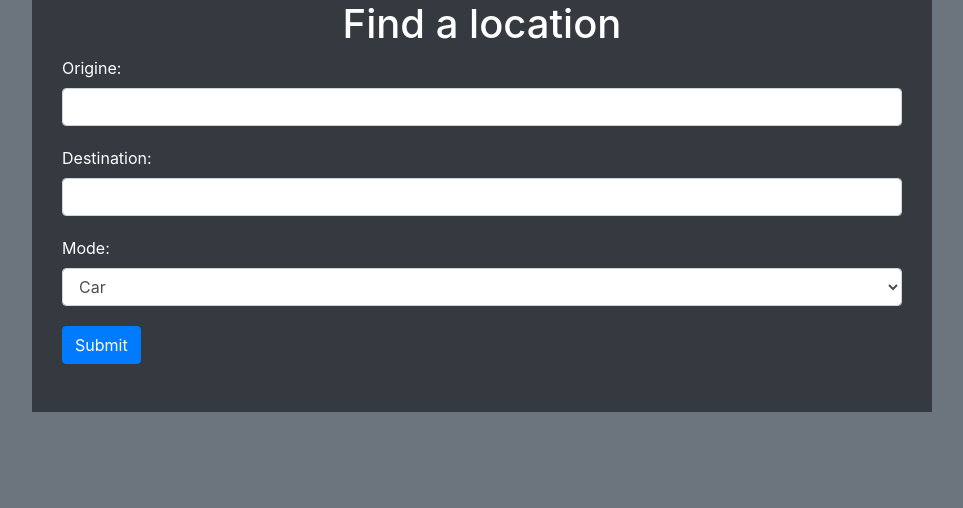
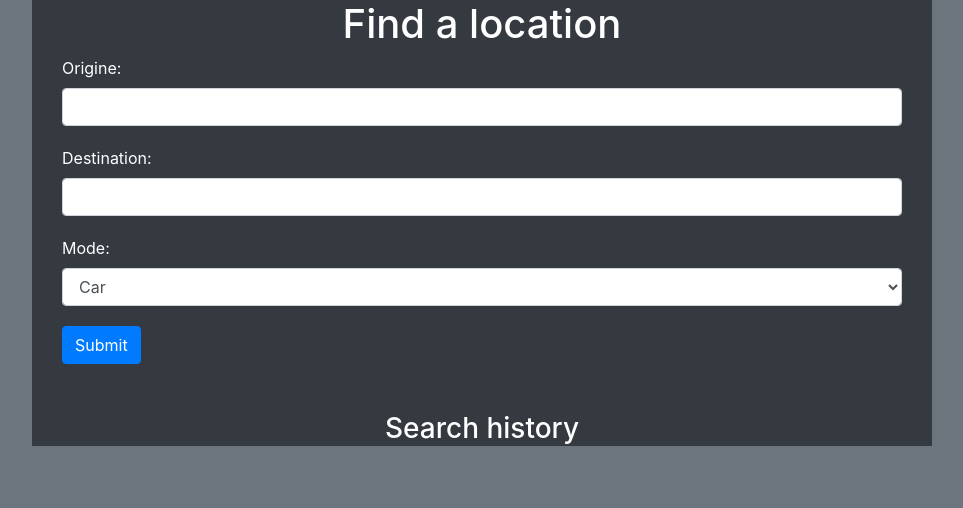
Before and after one commit to Nicolas-Bilj/TechPlus, a Flask app: page / in a window 1280 px wide. Shown: the part 50-558 px from the top of the page, without its empty margins (158-1121 px from the left). Run offline with Flask 3, Linux system fonts and the light colour scheme; some libraries are stand-ins or nearby versions.

Commit message:
[ADD] History search

```diff
--- a/midterm/app.py
+++ b/midterm/app.py
@@ -4,10 +4,14 @@ import json
 
 app = Flask(__name__, template_folder='templates', static_folder='staticFiles')
 app.secret_key = 'WBZiK?mS$SvA20D&0zMHJ5bYZu7a96'
+app.config['SEARCH_HISTORY'] = []
 
 @app.route('/')
 def index():
-    return render_template('index.html')
+    # return render_template('index.html')
+    search_history = session.get('search_history', app.config['SEARCH_HISTORY'])
+    return render_template('index.html', history=search_history)
+
 
 @app.route('/locate')
 def locate():
@@ -40,7 +44,11 @@ def submit():
 
     if value1 != '' and value2 != '' and mode != None:
         result, streetMap = trip(value1, value2, mode)
-    return render_template('index.html', result=result, streetMap=streetMap)
+
+        # Ajouter la recherche à l'historique
+        app.config['SEARCH_HISTORY'].append({'origin': value1, 'destination': value2, 'mode': mode})
+        session['search_history'] = app.config['SEARCH_HISTORY']
+    return render_template('index.html', result=result, streetMap=streetMap, history=session.get('search_history', []))
 
 if __name__ == '__main__':
     app.run(debug=True)
--- a/midterm/templates/index.html
+++ b/midterm/templates/index.html
@@ -44,6 +44,22 @@
         </form>
         </br>
         </br>
+
+
+        <div class="text-center">
+            <h3>Search history</h3>
+            {% if history %}
+                <ul class="list-group list-group-flush">
+                    {% for item in history %}
+                        <li class="list-group-item bg-dark text-white">
+                            <strong>Origin:</strong> {{ item['origin'] }} - <strong>Destination:</strong> {{ item['destination'] }}
+                        </li>
+                    {% endfor %}
+                </ul>
+            {% endif %}
+        </div>
+
+
         <div class="text-center">
             {% if result %}
             <h2>Itinerary</h2>
```
